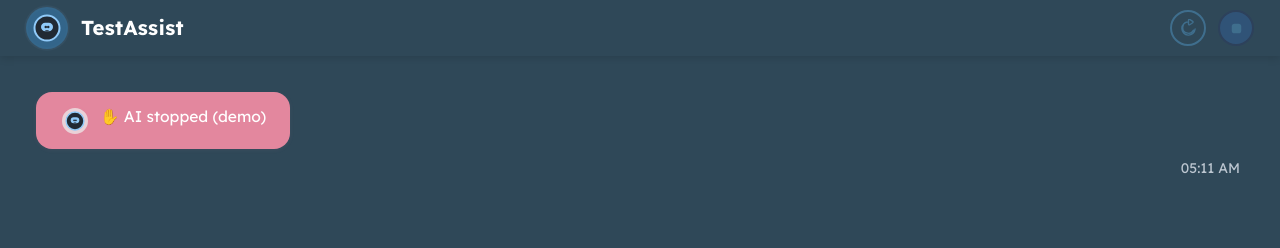
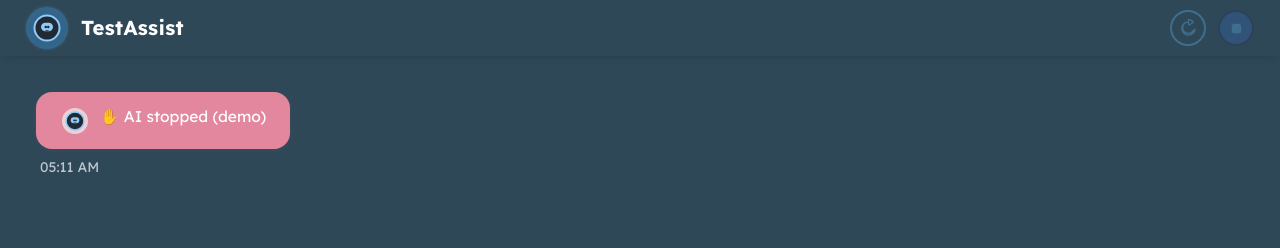
Before and after one commit to abijith-2002/testassist-ai-43565-43574, a React (Create React App) app in the folder reactjs_frontend/: page / in a window 1280 px wide. Both pictures are taken after a click on the button 1236 px from the left and 28 px from the top of the page. Shown: the top 248 px of the page. Built offline with nearby package versions, Linux system fonts and the light colour scheme; the HTML template or start-up script is replaced by a standard one.

Commit message:
CheckPoint - cg390387f8

```diff
--- a/reactjs_frontend/src/App.js
+++ b/reactjs_frontend/src/App.js
@@ -226,18 +226,13 @@ function App() {
                   )}
                   <span className="bubble-txt">{msg.content}</span>
                 </div>
-                {/* Timestamp below bubble, right-aligned inside bubble-row */}
+                {/* Timestamp below bubble, aligned differently by role */}
                 <span
-                  className="chat-bubble-timestamp"
-                  style={{
-                    marginTop: '0.7em',
-                    alignSelf: "flex-end",
-                    fontSize: "0.93rem",
-                    color: "#bcc6d0",
-                    fontWeight: 400,
-                    minWidth: 65,
-                    textAlign: "right"
-                  }}
+                  className={
+                    msg.role === "user"
+                      ? "chat-bubble-timestamp chat-bubble-timestamp-right"
+                      : "chat-bubble-timestamp chat-bubble-timestamp-left"
+                  }
                 >
                   {formatTime(msg.timestamp)}
                 </span>
--- a/reactjs_frontend/src/ChatPage.css
+++ b/reactjs_frontend/src/ChatPage.css
@@ -206,18 +206,26 @@ html, body, #root {
   border: 2px solid #E3879E;
 }
 
-/* Universal timestamp styling (below bubble, right-aligned) */
+/* Timestamp styling below chat bubbles (alignment varies by message type) */
 .chat-bubble-timestamp {
   display: block;
   font-size: 0.93rem;
   color: #bcc6d0;
+  font-weight: 400;
+  min-width: 65px;
+  margin-top: .65em;
+}
+.chat-bubble-timestamp-left {
+  align-self: flex-start;
+  margin-left: 4px;
+  margin-right: 0;
+  text-align: left;
+}
+.chat-bubble-timestamp-right {
   align-self: flex-end;
   margin-right: 4px;
   margin-left: 0;
-  font-weight: 400;
-  min-width: 65px;
   text-align: right;
-  margin-top: .65em;
 }
 
 .chat-bubble {
```
